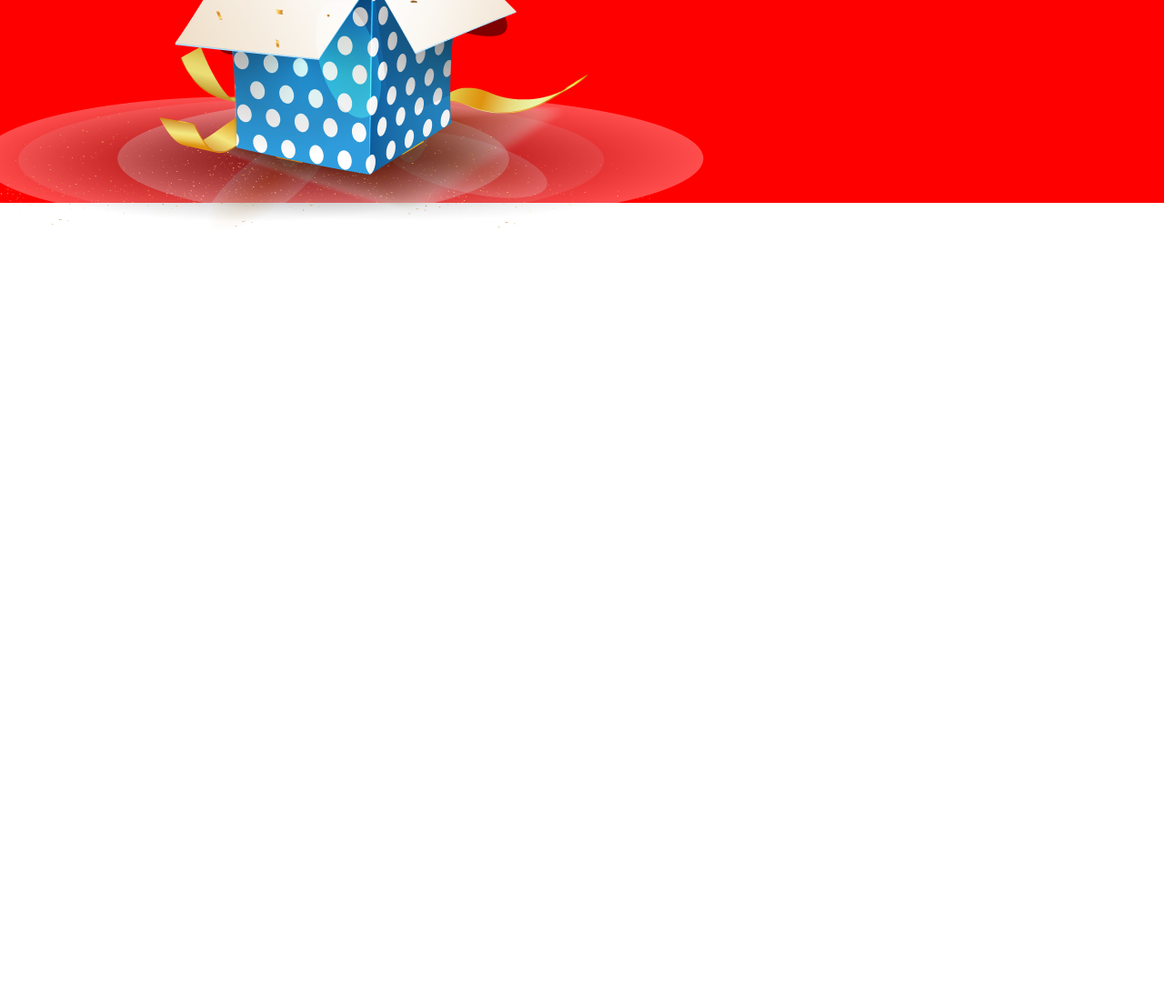
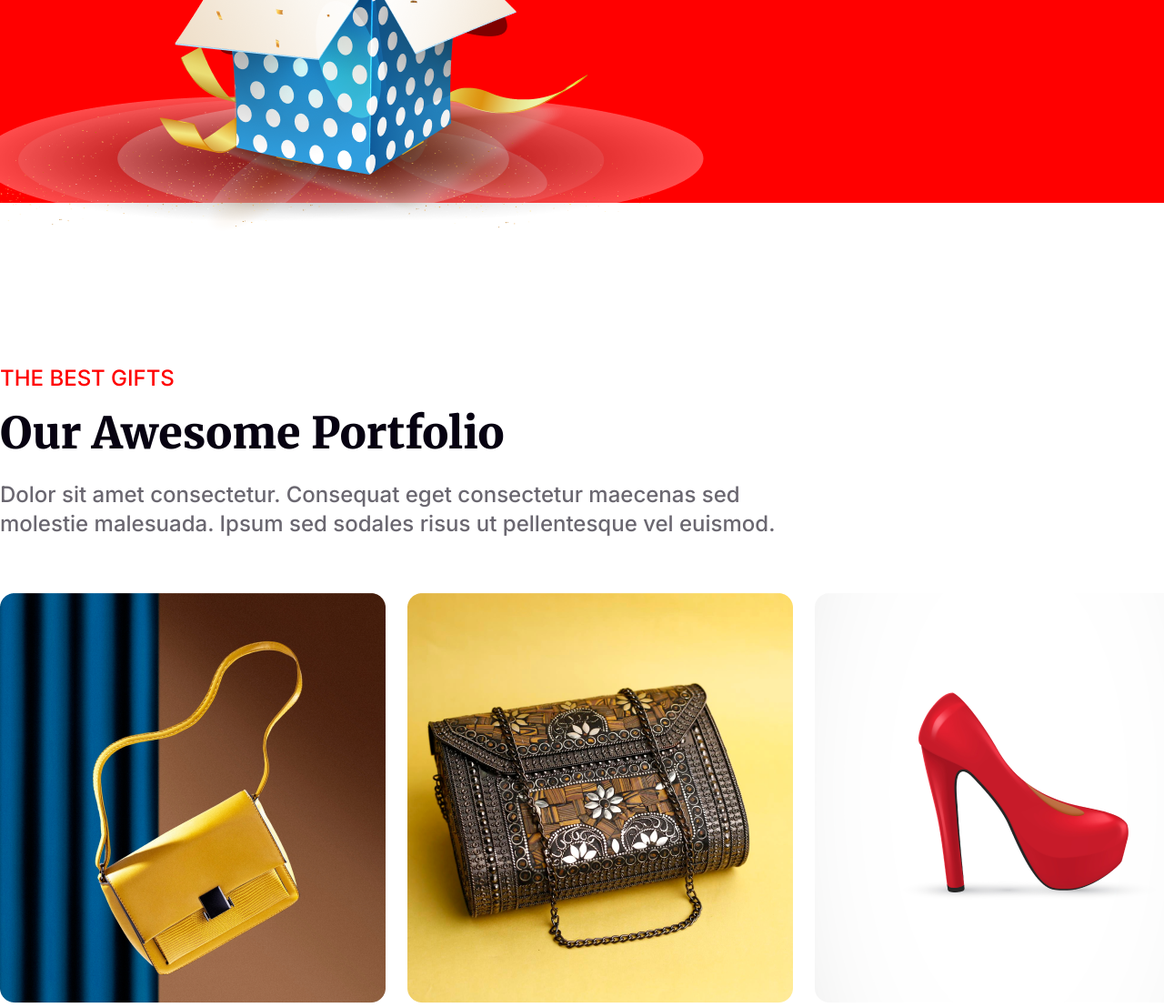
Before and after one commit to sakil1845/new-year-mission-portfolio, a plain HTML site: page index.html in a window 1280 px wide. Shown: the part 4344-5451 px from the top of the page at 91% size. Before the commit the page ends 4625 px from the top, so only its background shows below. Drawn offline with Linux system fonts and the light colour scheme.

Commit message:
added portfolio section

```diff
--- a/index.html
+++ b/index.html
@@ -123,6 +123,27 @@
                 </div>
             </div>
         </section>
+
+       <!-- portfolio section -->
+
+        <section class="portfolio-section">
+            <div class="portfolio-content">
+                <div class="portfolio-content-info">
+                    <h3 class="portfolio-content">THE BEST GIFTS</h3>
+                    <h1 class="portfolio-title">Our Awesome Portfolio</h1>
+                    <p class="portfolio-description">Dolor sit amet consectetur. Consequat eget consectetur maecenas sed molestie malesuada. Ipsum sed sodales risus ut pellentesque vel euismod. </p>
+                </div>
+            </div>
+            <div class="portfolio-images">
+                <img src="images/Rectangle 3.png" alt="">
+                <img src="images/Rectangle 4.png" alt="">
+                <img src="images/Rectangle 5.png" alt="">
+                <img src="images/Rectangle 6.png" alt="">
+                <img src="images/Rectangle 7.png" alt="">
+                <img src="images/Rectangle 8.png" alt="">
+            </div>
+    </section>
+
     </main>
 
 
--- a/styles/portfolio.css
+++ b/styles/portfolio.css
@@ -337,3 +337,48 @@
     margin-top: 65px;
 
 }
+
+/* portfolio section */
+
+.portfolio-section{
+    margin-top: 200px;
+    width: 1350px;
+    margin: auto;
+}
+
+.portfolio-content{
+    margin-top: 120px;
+    color: #F00;
+    font-family: Inter;
+    font-size: 24px;
+    font-weight: 500;
+}
+
+.portfolio-title{
+    color: #070211;
+    font-family: 'Merriweather', serif;
+    font-size: 48px;
+    font-weight: 900;
+    margin-top: 16px;
+}
+.portfolio-description{
+    width: 896px;
+    margin-top: 22px;
+    color: rgba(7, 2, 17, 0.60);
+    font-size: 24px;
+    font-weight: 400;
+    line-height: 32px; /* 160% */
+    margin-bottom: 40px;
+}
+
+.portfolio-images img:hover{
+    width:344px ;
+    height: 380px;
+}
+.portfolio-images img{
+
+    margin-right: 20px;
+    margin-top: 20px;
+    width: 424px;
+    height: 450px;
+}
```
